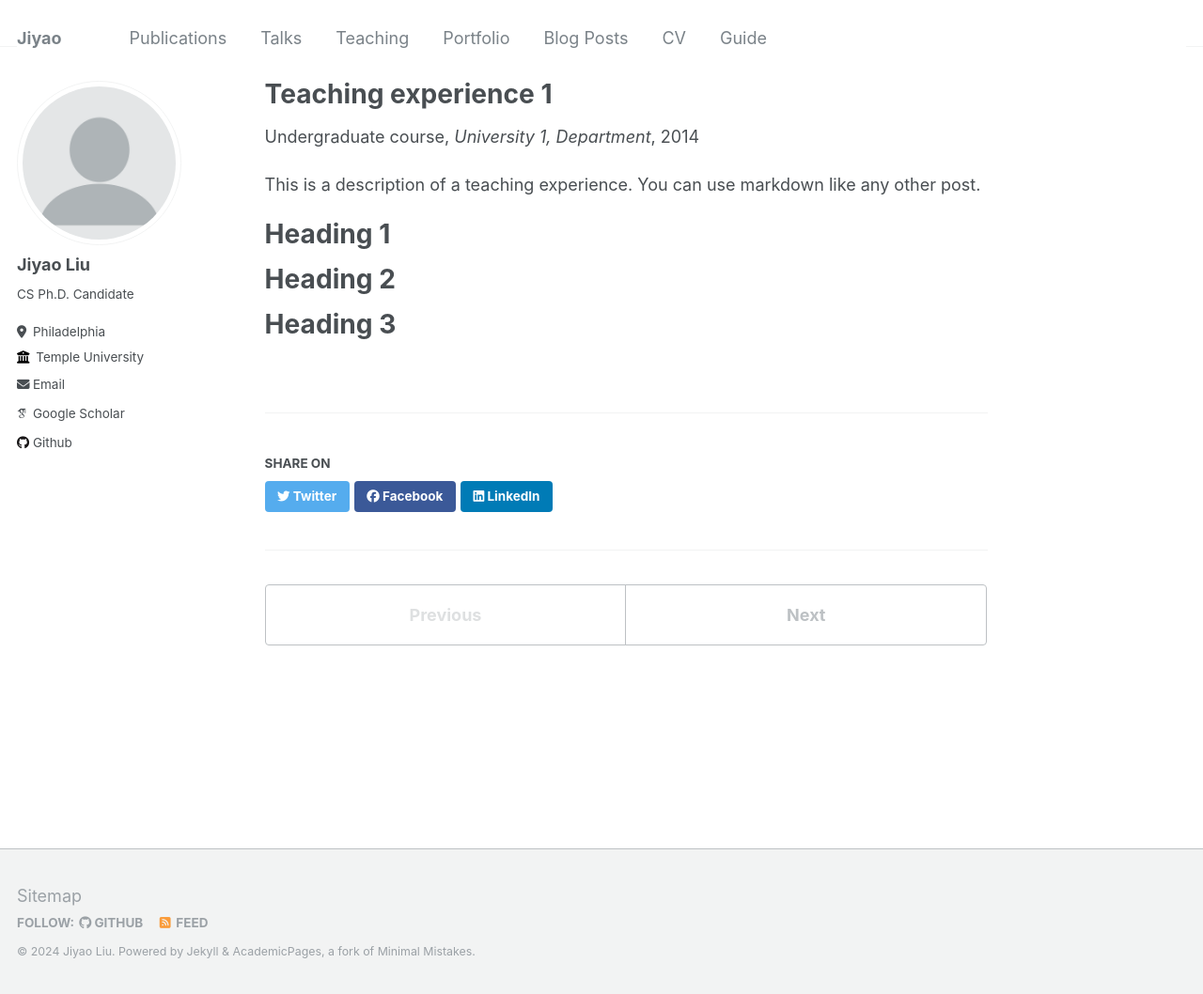
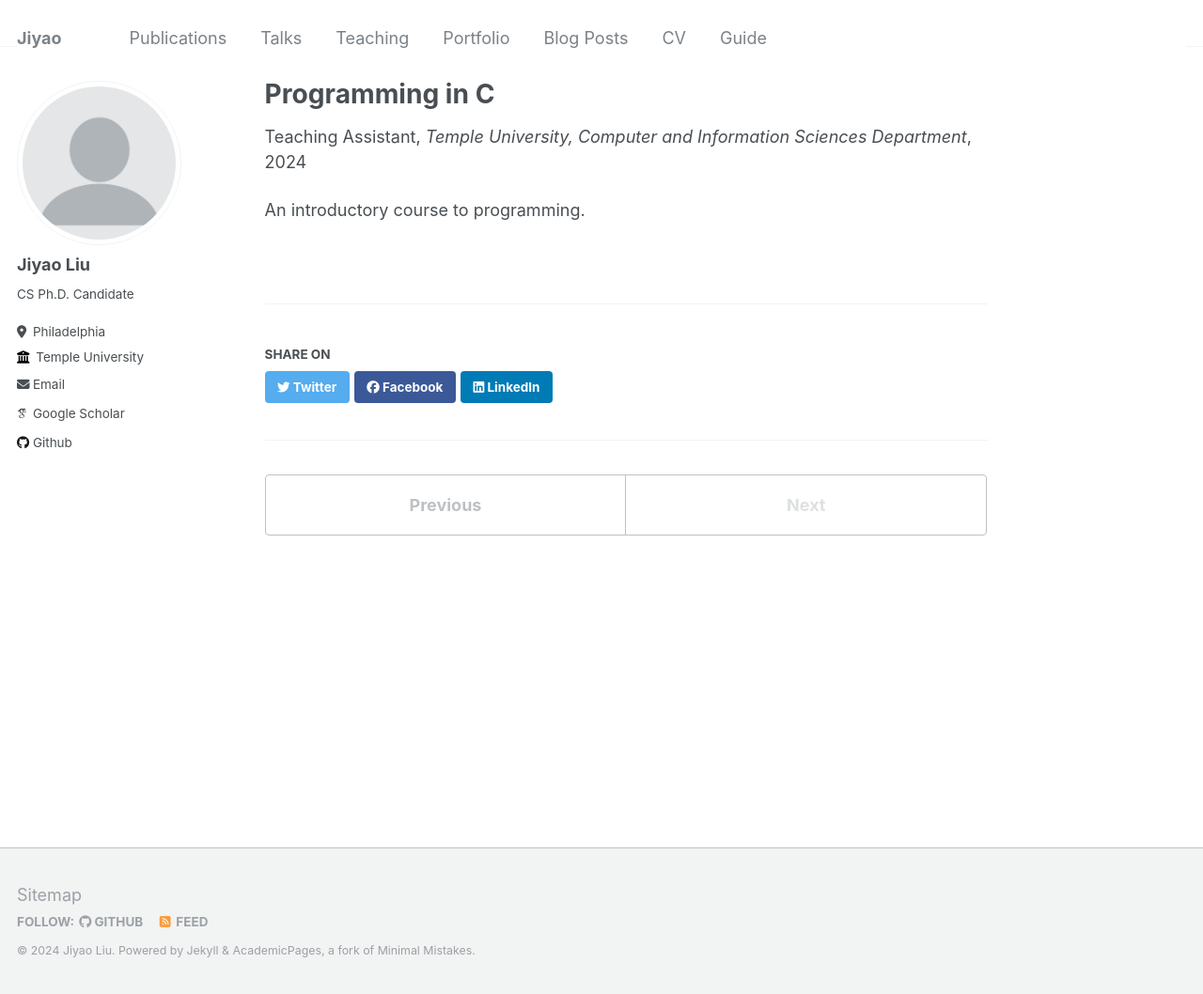
Before and after one commit to Jiyao17/Jiyao17.github.io-backup, a Jekyll site: the page built from _teaching/2014-spring-teaching-1.md, in a window 1280 px wide and 1058 px high. Shown: the whole window at 94% size. Built offline with Jekyll 4.4.1, drawn with Linux system fonts in a browser that asks for light colours; some web fonts are replaced.

Commit message:
Update 2014-spring-teaching-1.md

```diff
--- a/_teaching/2014-spring-teaching-1.md
+++ b/_teaching/2014-spring-teaching-1.md
@@ -1,20 +1,11 @@
 ---
-title: "Teaching experience 1"
+title: "Programming in C"
 collection: teaching
-type: "Undergraduate course"
+type: "Teaching Assistant"
 permalink: /teaching/2014-spring-teaching-1
-venue: "University 1, Department"
-date: 2014-01-01
+venue: "Temple University, Computer and Information Sciences Department"
+date: 2024-01-01
 location: "City, Country"
 ---
 
-This is a description of a teaching experience. You can use markdown like any other post.
-
-Heading 1
-======
-
-Heading 2
-======
-
-Heading 3
-======
+An introductory course to programming.
```
